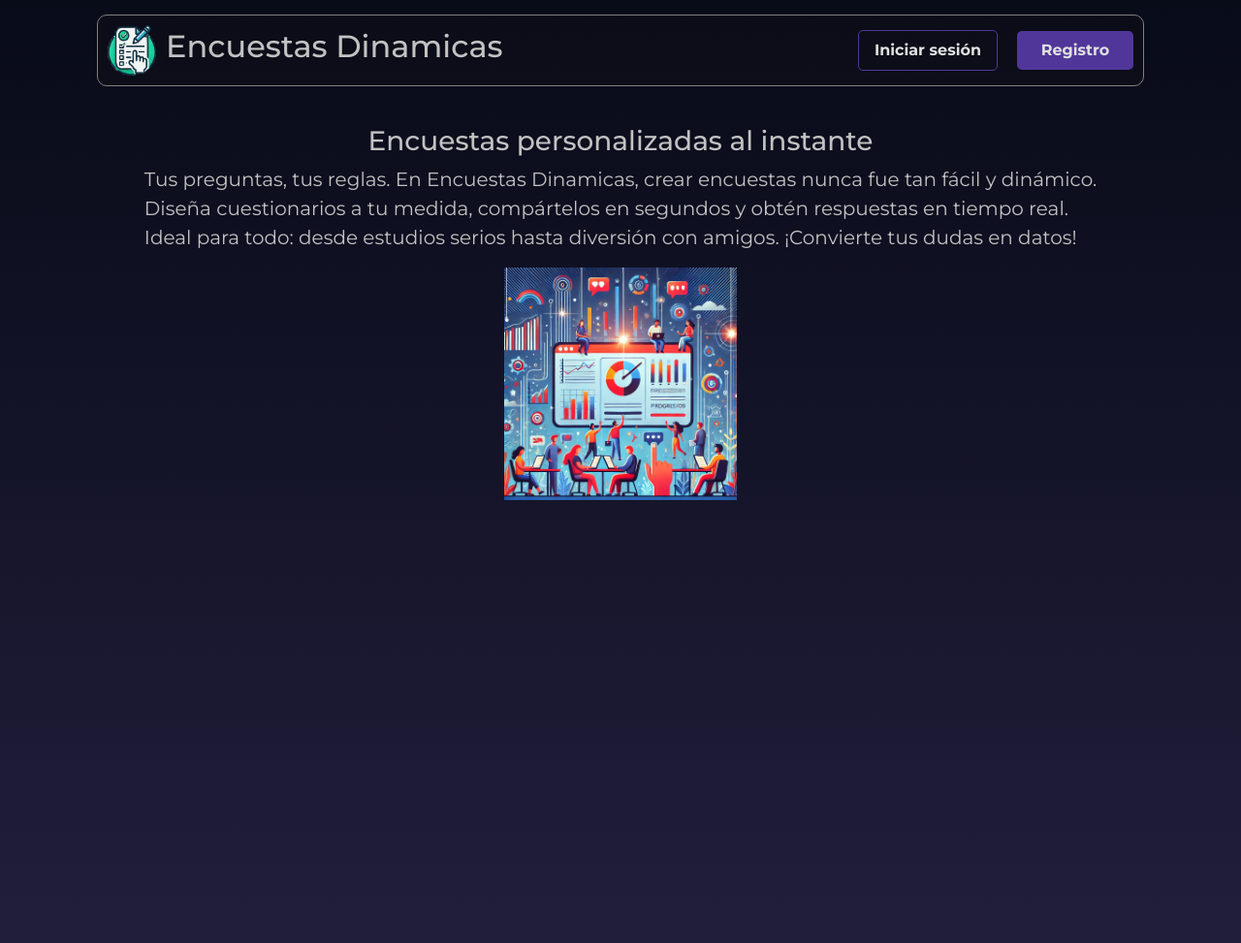
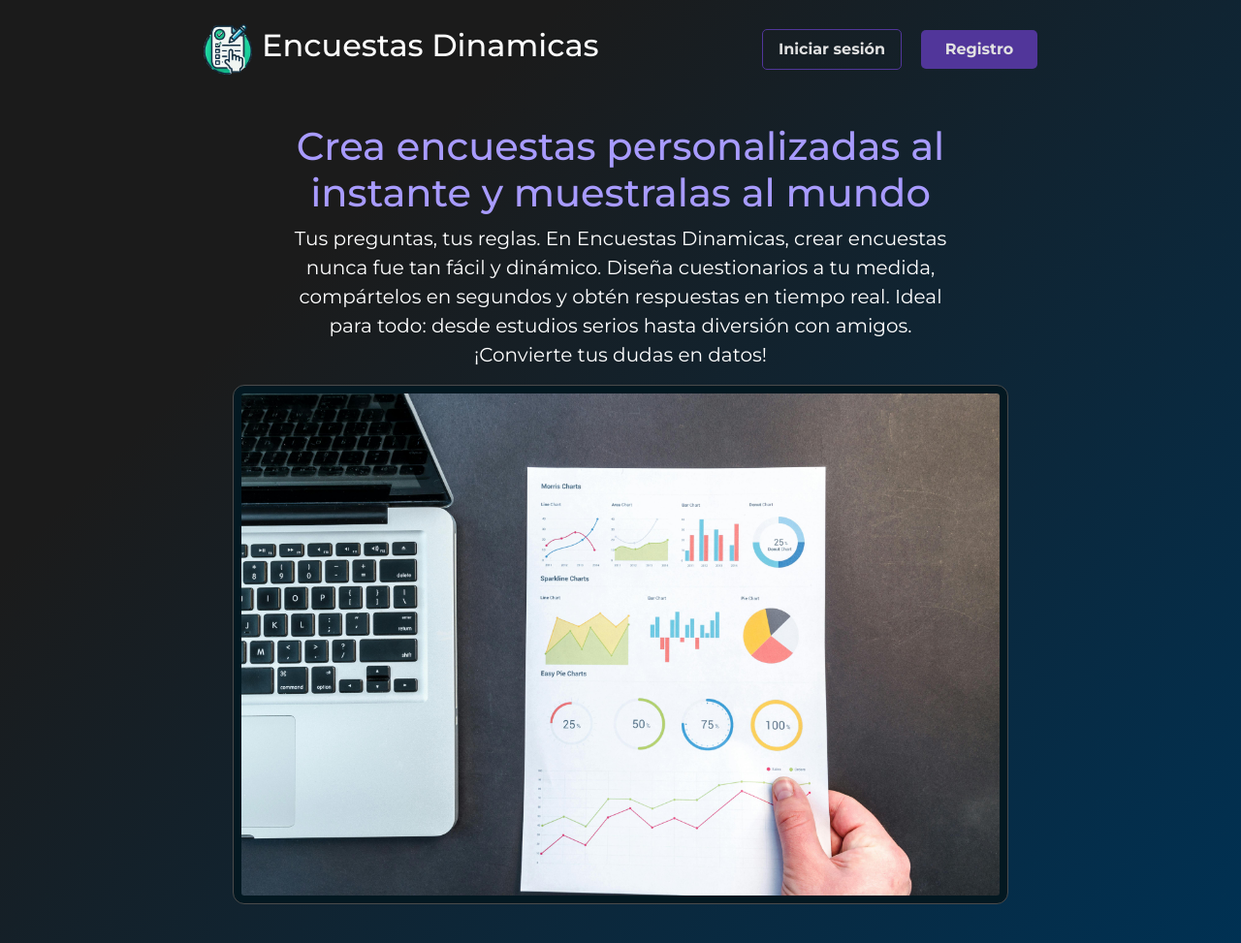
Before and after one commit to Izunny/Proyecto_Encuestas, a PHP site: page / in a window 1280 px wide. Shown: the whole page at 97% size. Run offline with PHP 8.4, Linux system fonts and the light colour scheme.

Commit message:
Cambio de estilo de la pagina de inicio

```diff
--- a/encuestas/assets/css/style.css
+++ b/encuestas/assets/css/style.css
@@ -2,7 +2,7 @@
 
 * {
     font-family: 'Montserrat';
-    color:rgb(194, 194, 194);
+    color: white;
 }
 
 html, body {
@@ -10,9 +10,8 @@ html, body {
     min-height: 100vh;
     margin: 0;
     padding: 0;
-    background: linear-gradient(to bottom, #080B18 0%, #211E3B 100%);
-    background-size: cover;
-    background-attachment: fixed;
+    background-color: #003153;
+    background-image: linear-gradient(315deg, #003153 0%, #1B1B1B 74%);
     width: 100%;
     overflow-x: hidden;
 }
@@ -45,13 +44,8 @@ div {
     align-items: center;
     display: flex;
     flex-direction: row;
-    margin: 15px 100px;
-    background-color: rgba(23, 23, 23, 0.2);
+    margin: 15px 200px;
     justify-content: space-between;
-    border-radius: 10px;
-    border-color: gray;
-    border-style: solid;
-    border-width: 1.5px;
 }
 
 .header_one {
@@ -136,23 +130,17 @@ a:hover{
     margin: 40px;
 }
 
-.home-img{
-    width: 20%;
+.container-one h1{
+    color: #a89bff
 }
 
-.header-container {
-    font-weight: bold;
-    font-size: 18px;
-    align-items: center;
-    display: flex;
-    flex-direction: row;
-    margin: 15px 100px;
-    background-color: rgba(23, 23, 23, 0.2);
-    justify-content: space-between;
-    border-radius: 10px;
-    border-color: gray;
-    border-style: solid;
-    border-width: 1.5px;
+.home-img{
+    width: 800px;
+    border: 1px solid rgb(75, 75, 75);
+    /* adds 12px border radius */
+    border-radius: 12px;
+    padding: 8px;
+    background-color: rgb(3, 24, 33);
 }
 
 .container-one{
@@ -160,6 +148,11 @@ a:hover{
     flex-direction: column;
     font-size: 20px;
     align-content: center;
+    text-align: center;
+}
+
+p.text {
+    width: 700px;
 }
 
 /*diseño responsivo*/
--- a/encuestas/index.php
+++ b/encuestas/index.php
@@ -29,20 +29,28 @@
     </header>
 
     <div class="container-one">
-            <h3>Encuestas personalizadas al instante</h3>
+            <h1>Crea encuestas personalizadas al <br>instante y muestralas al mundo</h1>
             <p class="text">
+                Tus preguntas, tus reglas. En Encuestas Dinamicas,
+                crear encuestas nunca fue tan fácil y dinámico.
+                Diseña cuestionarios a tu medida, compártelos en
+                segundos y obtén respuestas en tiempo real.
+                Ideal para todo: desde estudios serios hasta diversión con
+                amigos. ¡Convierte tus dudas en datos!
+            </p>
+
+            <img class="home-img" src="imagenes/encuesta.jpg" alt="">
+
+    </div>
+
+<!--             <p class="text">
                 Tus preguntas, tus reglas. En Encuestas Dinamicas,
                 crear encuestas nunca fue tan fácil y dinámico.<br>
                 Diseña cuestionarios a tu medida, compártelos en
                 segundos y obtén respuestas en tiempo real.<br>
                 Ideal para todo: desde estudios serios hasta diversión con
                 amigos. ¡Convierte tus dudas en datos!
-            </p>
-
-            <img class="home-img" src="imagenes/enc.webp" alt="">
-
-    </div>
-
+            </p>-->
 
 
 </body>
--- a/encuestas/logout.php
+++ b/encuestas/logout.php
@@ -9,6 +9,6 @@ $_SESSION = array();
 session_destroy();
 
 // Redirect to login page
-header("location: login.php");
+header("location: index.php");
 exit;
 ?>
```
Also changed, not shown: encuestas/imagenes/encuesta.jpg (added).
